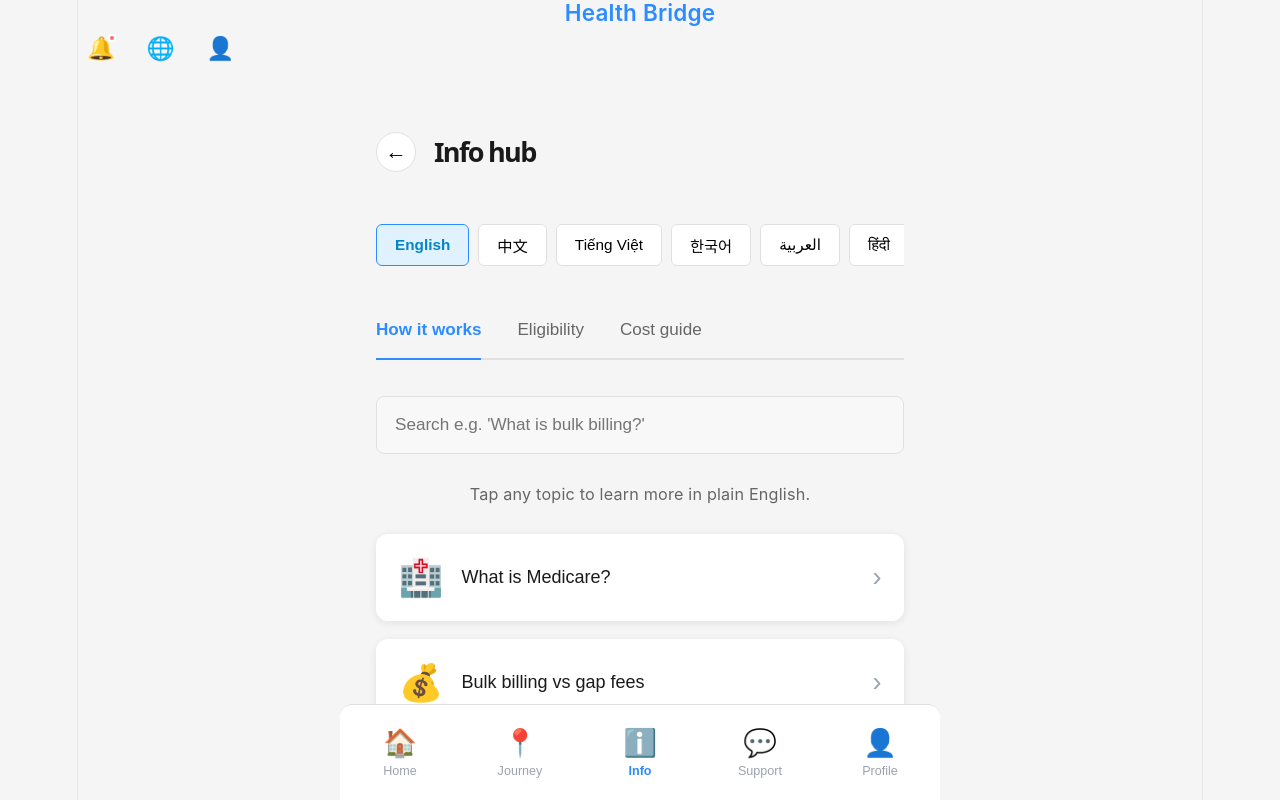
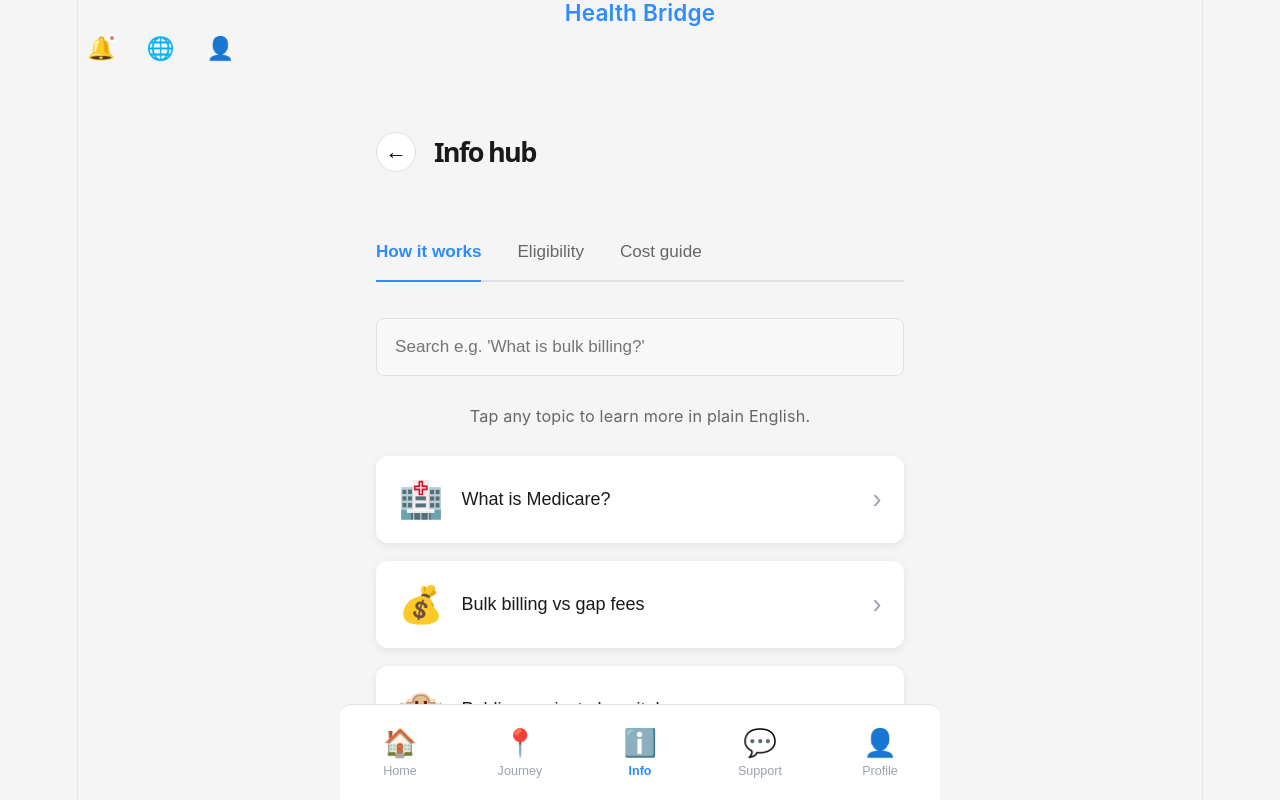
Before and after one commit to DTZK/SUSMI-Hackathon-2026, a React (Vite) app: page / in a window 1280 px wide. Both pictures are taken after a click on the button "Info". Shown: the top 800 px of the page. Built offline with nearby package versions, Linux system fonts and the light colour scheme.

Commit message:
clean up design

```diff
--- a/src/pages/InfoHubPage.tsx
+++ b/src/pages/InfoHubPage.tsx
@@ -345,16 +345,6 @@ function InfoHubPage({ onNavigate }: InfoHubPageProps) {
           <h1 className="page-title">Info hub</h1>
         </div>
 
-        {/* Language Selector */}
-        <div className="language-bar">
-          <button className="lang-btn active">English</button>
-          <button className="lang-btn">中文</button>
-          <button className="lang-btn">Tiếng Việt</button>
-          <button className="lang-btn">한국어</button>
-          <button className="lang-btn">العربية</button>
-          <button className="lang-btn">हिंदी</button>
-        </div>
-
         {/* Tabs */}
         <div className="tabs">
           <button
```
